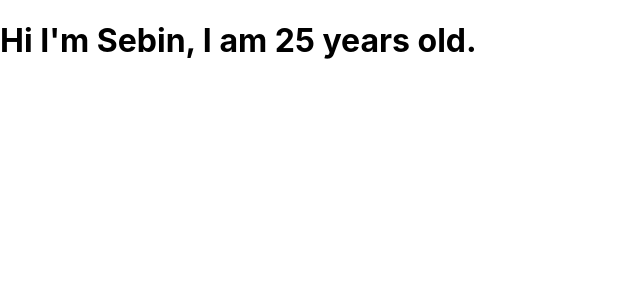
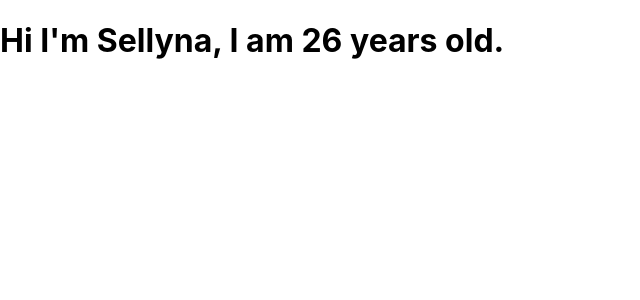
Before and after one commit to Mission-Ready/learning-git-merge-pr-temp, a React (Create React App) app: page / in a window 1280 px wide. Shown: the top 300 px of the page, without its empty margins (0-640 px from the left). Built offline with nearby package versions, Linux system fonts and the light colour scheme.

Commit message:
update component name

```diff
--- a/src/App.js
+++ b/src/App.js
@@ -3,7 +3,7 @@ import Person from './components/Person';
 function App() {
   return (
     <>
-      <Person name="Sebin" age="25"></Person>
+      <Person name="Sellyna" age="26"></Person>
     </>
   );
 }
```
